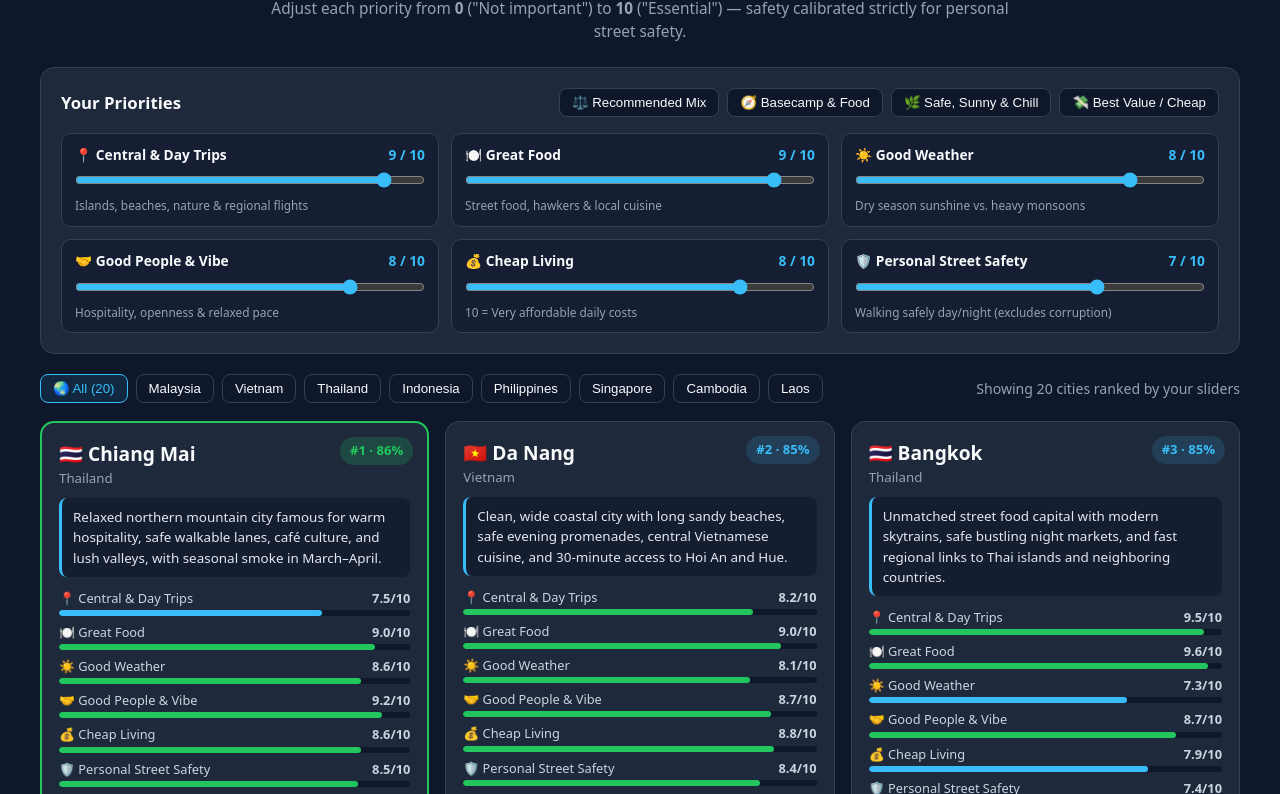
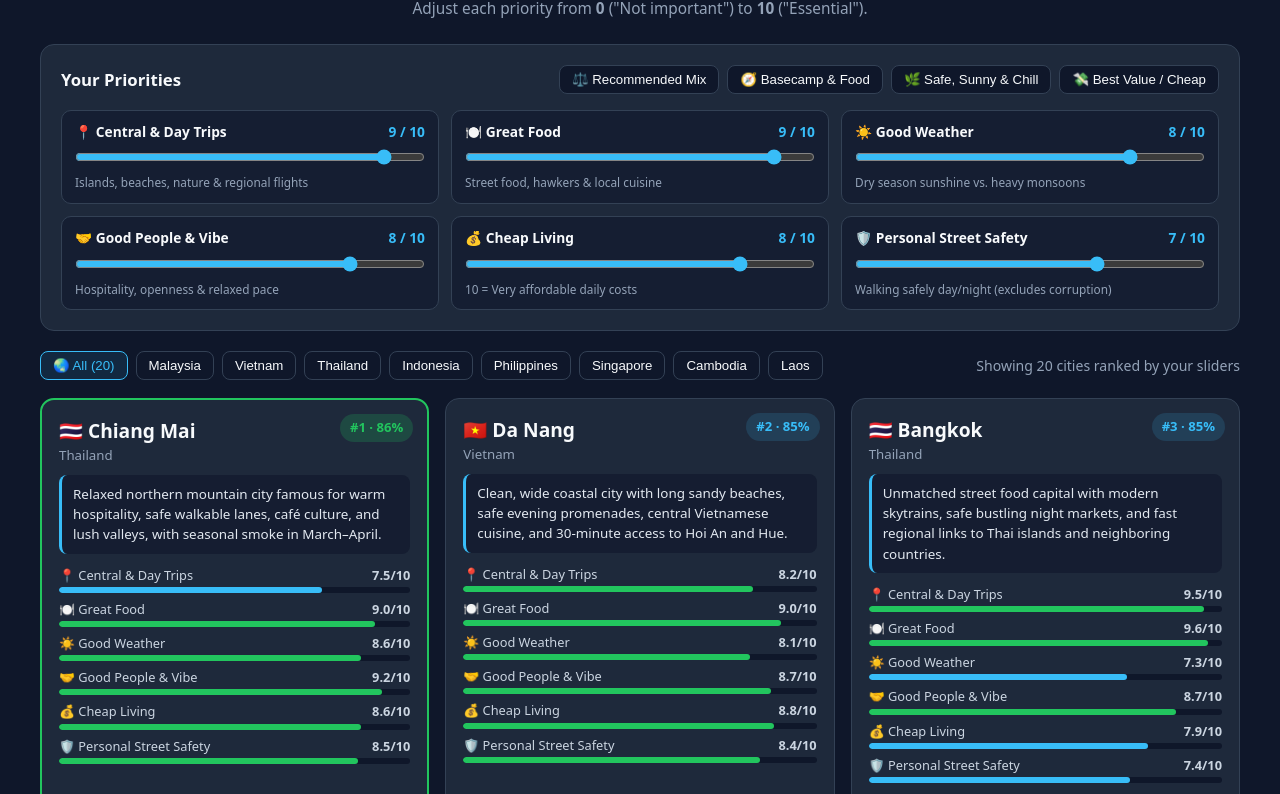
Before and after one commit to seloal93/se-asia-city-finder, a plain HTML site: page index.html in a window 1280 px wide. Shown: the part 79-873 px from the top of the page. Drawn offline with Linux system fonts and the light colour scheme.

Commit message:
Update index.html

```diff
--- a/index.html
+++ b/index.html
@@ -214,7 +214,7 @@
   <div class="container">
     <header>
       <h1>🌏 Southeast Asia City Finder (Top 20 Cities)</h1>
-      <p>Adjust each priority from <strong>0</strong> ("Not important") to <strong>10</strong> ("Essential") — safety calibrated strictly for personal street safety.</p>
+      <p>Adjust each priority from <strong>0</strong> ("Not important") to <strong>10</strong> ("Essential").</p>
     </header>
 
     <!-- PRIORITY SLIDERS -->
```
